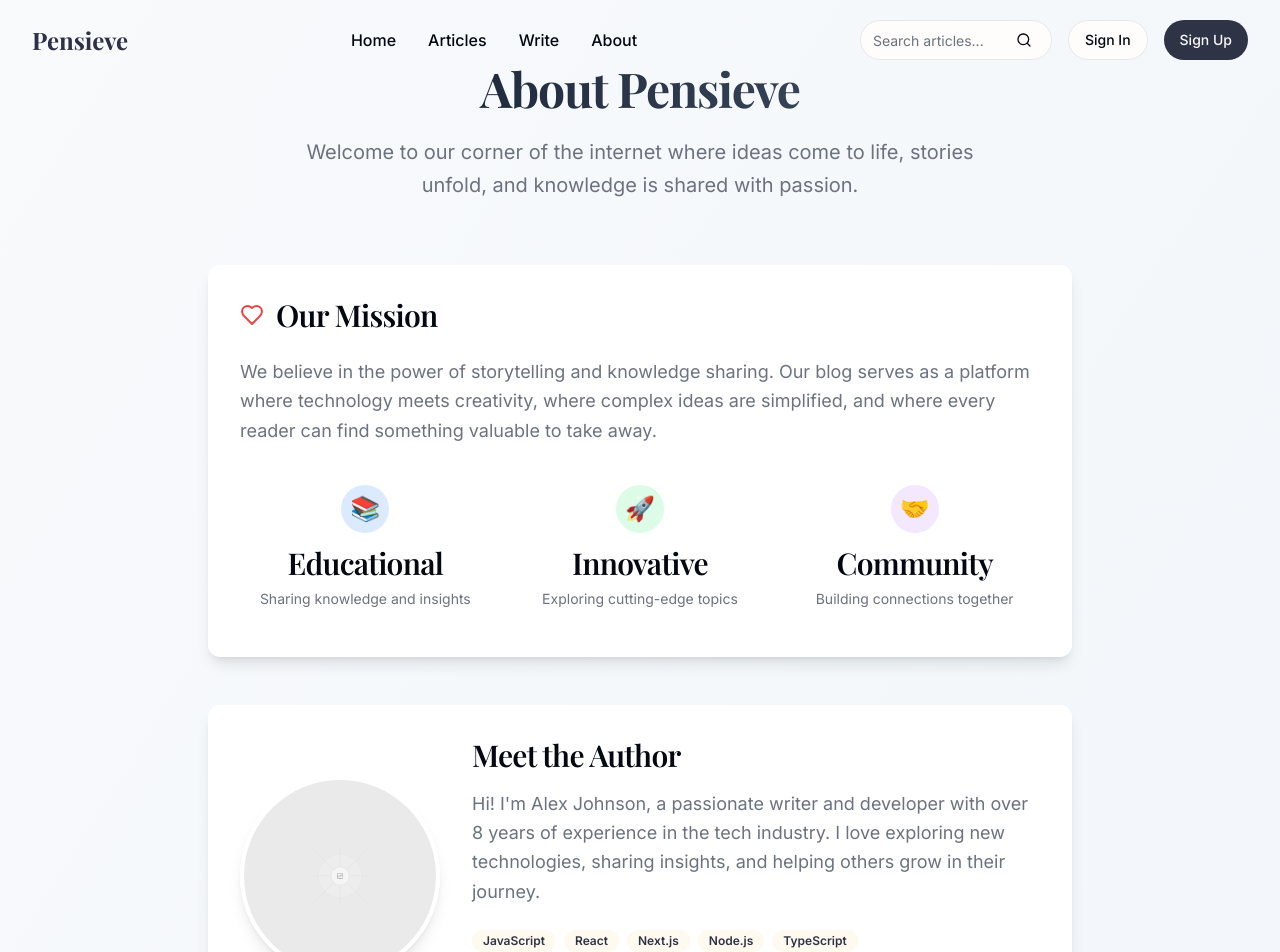
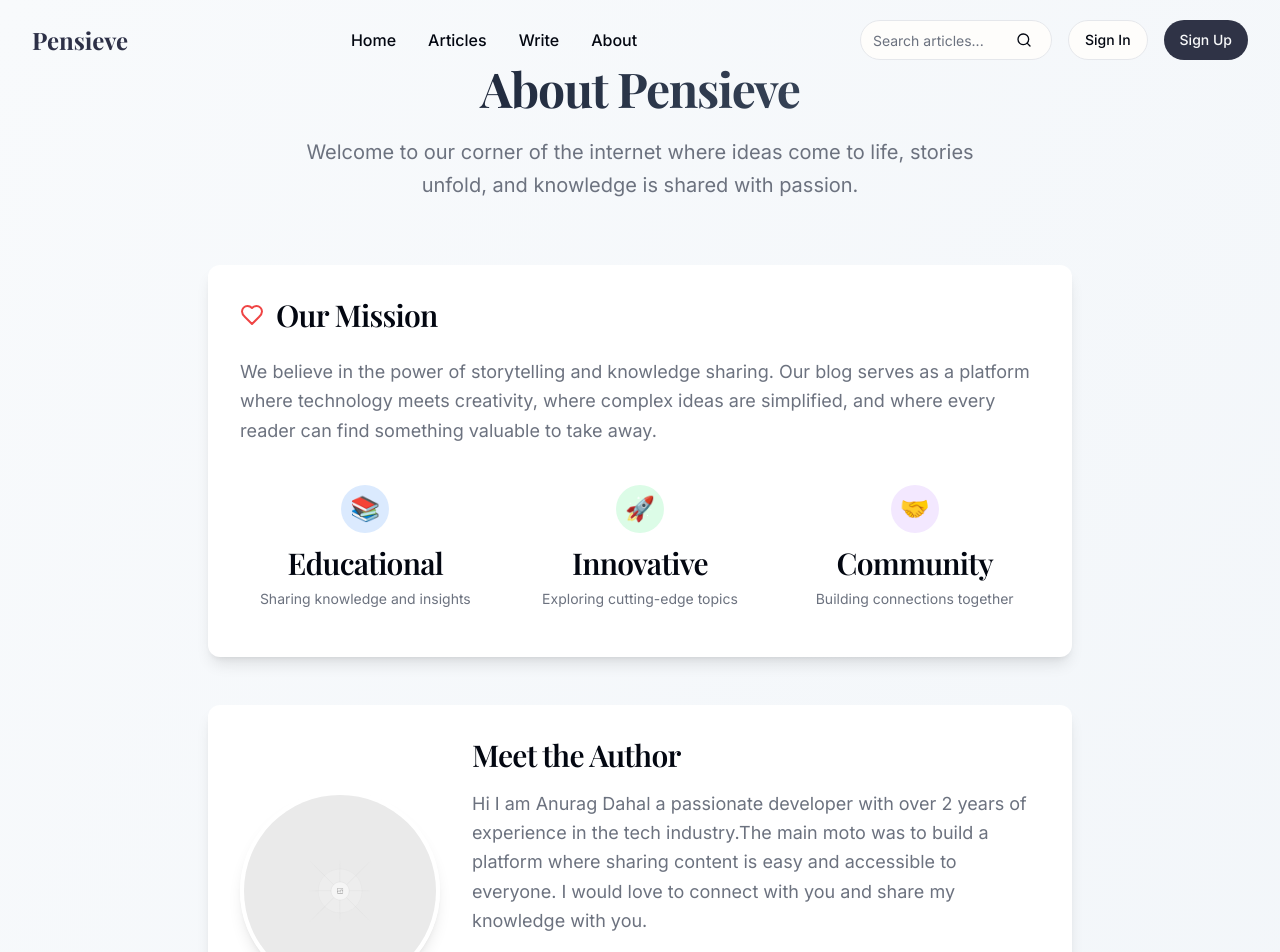
Before and after one commit to AnuragDahal/pensiv, a Next.js app in the folder client/: page /about in a window 1280 px wide. Shown: the top 952 px of the page. Built offline with nearby package versions, Linux system fonts and the light colour scheme; a web font is replaced by a local one.

Commit message:
feat: update core UI components including user panel, footer, and new pages for about, article, and homepage.

```diff
--- a/client/src/app/about/page.tsx
+++ b/client/src/app/about/page.tsx
@@ -1,3 +1,4 @@
+"use client";
 import Image from "next/image";
 import Link from "next/link";
 import { Card, CardContent } from "@/components/ui/card";
@@ -81,10 +82,11 @@ export default function AboutPage() {
               <div className="flex-1 text-center md:text-left">
                 <h2 className="text-3xl font-semibold mb-4">Meet the Author</h2>
                 <p className="text-lg text-muted-foreground mb-6 leading-relaxed">
-                  Hi! I&apos;m Alex Johnson, a passionate writer and developer
-                  with over 8 years of experience in the tech industry. I love
-                  exploring new technologies, sharing insights, and helping
-                  others grow in their journey.
+                  Hi I am Anurag Dahal a passionate developer with over 2 years
+                  of experience in the tech industry.The main moto was to build
+                  a platform where sharing content is easy and accessible to
+                  everyone. I would love to connect with you and share my
+                  knowledge with you.
                 </p>
                 <div className="flex flex-wrap gap-2 justify-center md:justify-start mb-6">
                   <Badge variant="secondary">JavaScript</Badge>
@@ -197,7 +199,7 @@ export default function AboutPage() {
             <div className="flex flex-col sm:flex-row gap-4 justify-center">
               <Button asChild>
                 <Link
-                  href="mailto:hello@example.com"
+                  href="mailto:dahal.codecraft@gmail.com"
                   className="flex items-center gap-2"
                 >
                   <Mail className="h-4 w-4" />
--- a/client/src/app/article/_components/RecommendedArticles.tsx
+++ b/client/src/app/article/_components/RecommendedArticles.tsx
@@ -22,7 +22,9 @@ const RecommendedArticles = ({ articles }: RecommendedArticlesProps) => {
             author={rec.author}
             date={rec.createdAt}
             category={rec.category}
-            estimatedReadTime={Math.ceil(rec.content.split(" ").length / 200)}
+            estimatedReadTime={Math.ceil(
+              rec.content.trim().split(/\s+/).length / 200
+            )}
           />
         ))}
       </div>
--- a/client/src/app/article/page.tsx
+++ b/client/src/app/article/page.tsx
@@ -81,7 +81,7 @@ const Articles = () => {
                   category={article.category}
                   date={article.createdAt}
                   estimatedReadTime={Math.ceil(
-                    article.content.split(" ").length / 200
+                    article.content.trim().split(/\s+/).length / 200
                   )}
                   featured={article.featured}
                 />
--- a/client/src/app/page.tsx
+++ b/client/src/app/page.tsx
@@ -60,7 +60,9 @@ const Index = () => {
             date={featuredArticle.createdAt}
             estimatedReadTime={
               featuredArticle.content
-                ? Math.ceil(featuredArticle.content.split(" ").length / 200)
+                ? Math.ceil(
+                    featuredArticle.content.trim().split(/\s+/).length / 200
+                  )
                 : 0
             }
           />
@@ -101,7 +103,7 @@ const Index = () => {
                         category={article.category}
                         date={article.createdAt}
                         estimatedReadTime={Math.ceil(
-                          article.content.split(" ").length / 200
+                          article.content.trim().split(/\s+/).length / 200
                         )}
                       />
                     </div>
--- a/client/src/components/user-panel.tsx
+++ b/client/src/components/user-panel.tsx
@@ -21,11 +21,7 @@ interface UserPanelProps {
   userImage?: string;
 }
 
-export function UserPanel({
-  userName = "Alex Johnson",
-  userEmail = "alex@pensieve.com",
-  userImage,
-}: UserPanelProps) {
+export function UserPanel({ userName, userEmail, userImage }: UserPanelProps) {
   const [isOpen, setIsOpen] = useState(false);
   const [isDark, setIsDark] = useState(false);
   const { logout } = useAuth();
@@ -73,18 +69,18 @@ export function UserPanel({
             {userImage ? (
               <Image
                 src={userImage || "/placeholder.svg"}
-                alt={userName}
+                alt={userName || "User"}
                 className="w-full h-full rounded-lg object-cover"
               />
             ) : (
-              userName.charAt(0).toUpperCase()
+              userName?.charAt(0).toUpperCase()
             )}
           </div>
 
           {/* User Info (hidden on mobile) */}
           <div className="hidden sm:flex flex-col gap-0.5 text-left">
             <span className="text-sm font-medium text-foreground leading-none">
-              {userName.split(" ")[0]}
+              {userName?.split(" ")[0]}
             </span>
             <span className="text-xs text-muted-foreground leading-none">
               Account
```
